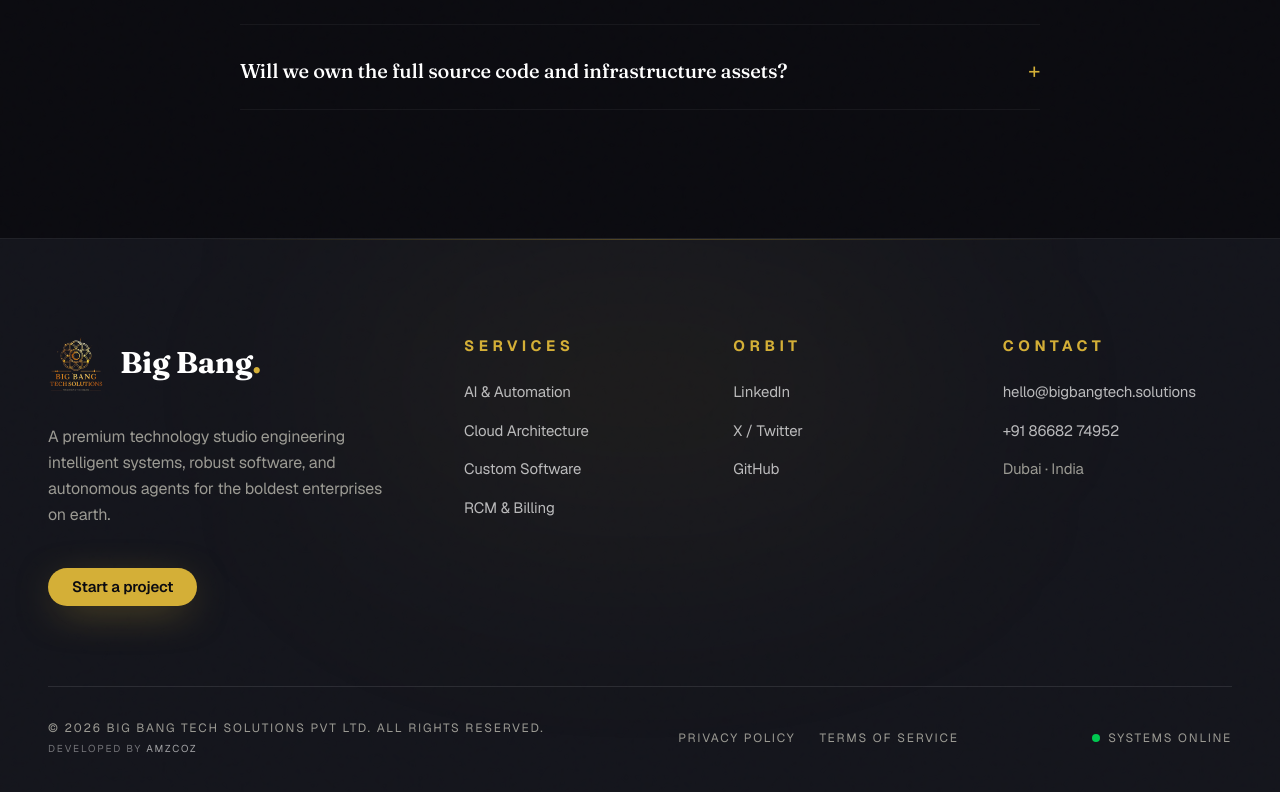
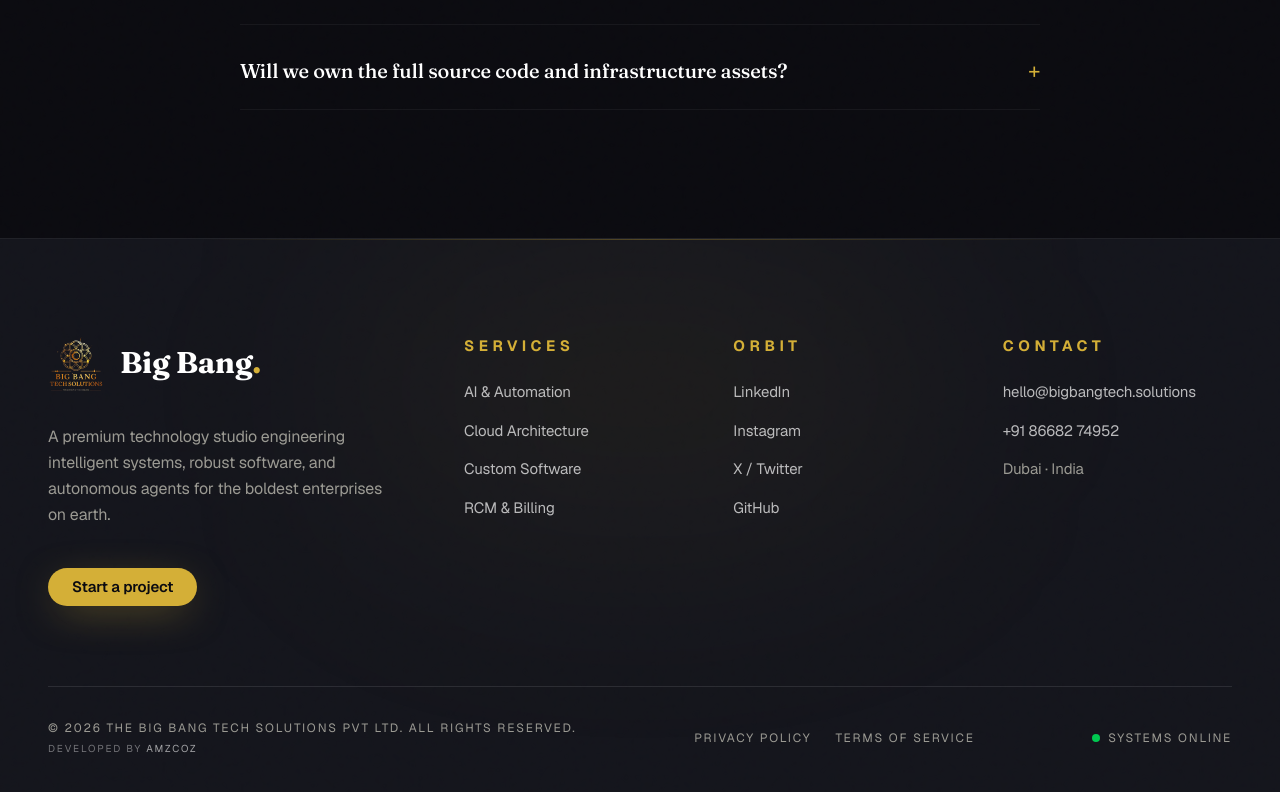
Before and after one commit to MohanPrasathSece/big-bang-launchpad, a React (Vite) app: page /contact in a window 1280 px wide. Shown: the part 1939-2731 px from the top of the page. Built offline with nearby package versions, Linux system fonts and the light colour scheme.

Commit message:
Update company name, LinkedIn link, add Instagram in Footer

```diff
--- a/src/components/Footer.tsx
+++ b/src/components/Footer.tsx
@@ -40,7 +40,8 @@ export default function Footer() {
             <div>
               <div className="text-[15px] uppercase tracking-[0.3em] text-[color:var(--gold)] mb-6 font-bold">Orbit</div>
               <ul className="space-y-4 text-[15px] text-white/70">
-                <li><a href="#" className="hover:text-[color:var(--gold)] transition-colors">LinkedIn</a></li>
+                <li><a href="https://www.linkedin.com/company/the-big-bang-tech/" target="_blank" rel="noopener noreferrer" className="hover:text-[color:var(--gold)] transition-colors">LinkedIn</a></li>
+                <li><a href="https://www.instagram.com/bigbangtechsolutions" target="_blank" rel="noopener noreferrer" className="hover:text-[color:var(--gold)] transition-colors">Instagram</a></li>
                 <li><a href="#" className="hover:text-[color:var(--gold)] transition-colors">X / Twitter</a></li>
                 <li><a href="#" className="hover:text-[color:var(--gold)] transition-colors">GitHub</a></li>
               </ul>
@@ -59,7 +60,7 @@ export default function Footer() {
 
         <div className="pt-6 md:pt-8 border-t border-white/10 flex flex-col md:flex-row justify-between items-center gap-4 text-[10px] md:text-[12px] text-[color:var(--muted-foreground)] uppercase tracking-[0.15em] text-center md:text-left">
           <div className="flex flex-col gap-1.5 md:gap-1">
-            <span>© {new Date().getFullYear()} Big Bang Tech Solutions Pvt Ltd. All rights reserved.</span>
+            <span>© {new Date().getFullYear()} The Big Bang Tech Solutions Pvt Ltd. All rights reserved.</span>
             <span className="text-[9px] md:text-[10px] text-white/40">
               Developed by <a href="https://www.amzcoz.com" target="_blank" rel="noopener noreferrer" className="hover:text-[color:var(--gold)] transition-colors text-white/60">amzcoz</a>
             </span>
```
